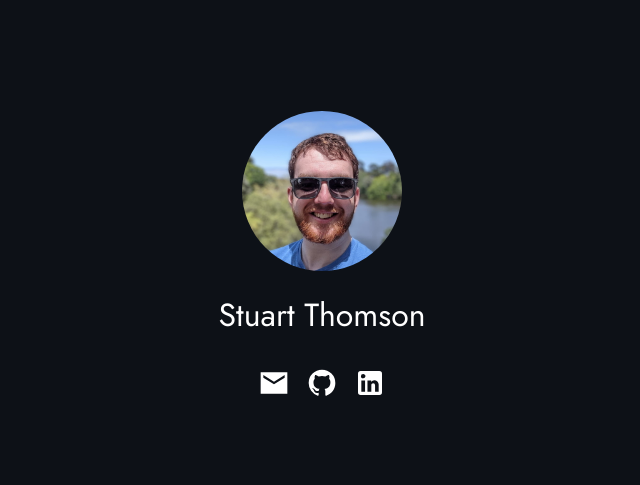
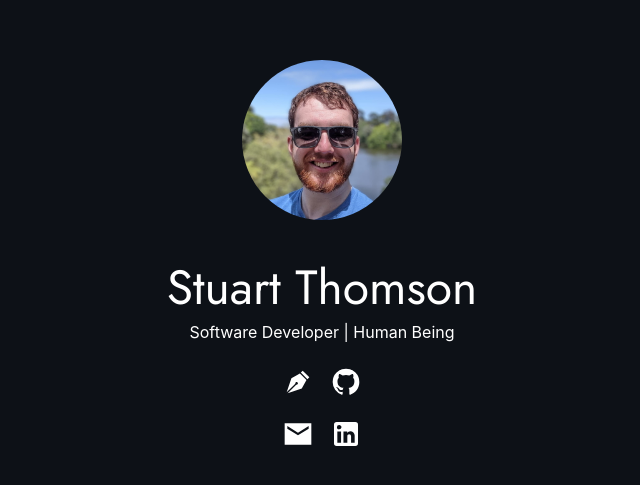
Before and after one commit to s-thom/sthom.kiwi-archive-2021, a React (Create React App) app: page / in a window 1280 px wide. Shown: the part 139-624 px from the top of the page, without its empty margins (318-958 px from the left). Built offline with nearby package versions, Linux system fonts and the light colour scheme.

Commit message:
Minor change

```diff
--- a/public/index.html
+++ b/public/index.html
@@ -4,40 +4,14 @@
     <meta charset="utf-8" />
     <link rel="icon" href="%PUBLIC_URL%/favicon.ico" />
     <meta name="viewport" content="width=device-width, initial-scale=1" />
-    <meta name="theme-color" content="#000000" />
-    <meta
-      name="description"
-      content="Web site created using create-react-app"
-    />
+    <meta name="theme-color" content="#0D1117" />
+    <meta name="description" content="Stuart Thomson: Software Developer and Human Being" />
     <link rel="apple-touch-icon" href="%PUBLIC_URL%/logo192.png" />
-    <!--
-      manifest.json provides metadata used when your web app is installed on a
-      user's mobile device or desktop. See https://developers.google.com/web/fundamentals/web-app-manifest/
-    -->
     <link rel="manifest" href="%PUBLIC_URL%/manifest.json" />
-    <!--
-      Notice the use of %PUBLIC_URL% in the tags above.
-      It will be replaced with the URL of the `public` folder during the build.
-      Only files inside the `public` folder can be referenced from the HTML.
-
-      Unlike "/favicon.ico" or "favicon.ico", "%PUBLIC_URL%/favicon.ico" will
-      work correctly both with client-side routing and a non-root public URL.
-      Learn how to configure a non-root public URL by running `npm run build`.
-    -->
     <title>React App</title>
   </head>
   <body>
     <noscript>You need to enable JavaScript to run this app.</noscript>
     <div id="root"></div>
-    <!--
-      This HTML file is a template.
-      If you open it directly in the browser, you will see an empty page.
-
-      You can add webfonts, meta tags, or analytics to this file.
-      The build step will place the bundled scripts into the <body> tag.
-
-      To begin the development, run `npm start` or `yarn start`.
-      To create a production bundle, use `npm run build` or `yarn build`.
-    -->
   </body>
 </html>
--- a/src/pages/Home/index.tsx
+++ b/src/pages/Home/index.tsx
@@ -25,7 +25,15 @@ const ProfilePhoto = styled.img`
 `;
 
 const Name = styled.h1`
+  font-size: 3em;
   font-weight: 400;
+  margin-bottom: 0;
+`;
+
+const JobLine = styled.p`
+  font-size: 1em;
+  font-weight: 400;
+  margin-top: 0;
 `;
 
 const Icon = styled.svg`
@@ -46,17 +54,26 @@ export default function Home() {
     <VerticalContainer style={animProps}>
       <ProfilePhoto src={portraitSrc} />
       <Name>Stuart Thomson</Name>
+      <JobLine>Software Developer | Human Being</JobLine>
       <HorizontalContainer>
-        <a href="mailto:me@sthom.kiwi" aria-label="Email">
+        <a href="https://write.sthom.kiwi/sthom/" aria-label="Blog">
           <Icon viewBox="0 0 24 24">
-            <title>Email</title>
-            <path d="M22 4H2v16h20V4zm-2 4l-8 5-8-5V6l8 5 8-5v2z" />
+            <title>Blog</title>
+            <path d="M15.54 3.5l4.96 4.97-1.43 1.41-4.95-4.95 1.42-1.43M3.5 19.78l6.5-6.47c-.1-.31-.03-.7.23-.96.39-.39 1.03-.39 1.42 0 .39.4.39 1.03 0 1.42-.26.26-.65.33-.96.23l-6.47 6.5 10.61-3.55 3.53-6.36-4.94-4.95-6.37 3.53L3.5 19.78z" />
           </Icon>
         </a>
         <a href="https://github.com/s-thom" aria-label="GitHub">
           <Icon viewBox="0 0 24 24">
             <title>GitHub</title>
             <path d="M12 2A10 10 0 0 0 2 12a10 10 0 0 0 6.8 9.5c.5 0 .7-.2.7-.5v-1.7C6.7 20 6.1 18 6.1 18c-.4-1.2-1-1.5-1-1.5-1-.6 0-.6 0-.6 1 0 1.5 1 1.5 1 .9 1.6 2.4 1.1 3 .9 0-.7.3-1.1.6-1.4-2.2-.2-4.6-1-4.6-4.9 0-1.1.4-2 1-2.7 0-.3-.4-1.3.2-2.7 0 0 .8-.2 2.7 1a9.4 9.4 0 0 1 5 0c2-1.2 2.8-1 2.8-1 .5 1.4.1 2.4 0 2.7.7.7 1 1.6 1 2.7 0 3.8-2.3 4.7-4.5 5 .4.2.7.8.7 1.8V21c0 .3.2.6.7.5 4-1.3 6.8-5 6.8-9.5A10 10 0 0 0 12 2z" />
+          </Icon>
+        </a>
+      </HorizontalContainer>
+      <HorizontalContainer>
+        <a href="mailto:me@sthom.kiwi" aria-label="Email">
+          <Icon viewBox="0 0 24 24">
+            <title>Email</title>
+            <path d="M22 4H2v16h20V4zm-2 4l-8 5-8-5V6l8 5 8-5v2z" />
           </Icon>
         </a>
         <a href="https://www.linkedin.com/in/s-thom/" aria-label="LinkedIn">
```
Also changed, not shown: public/manifest.json.
